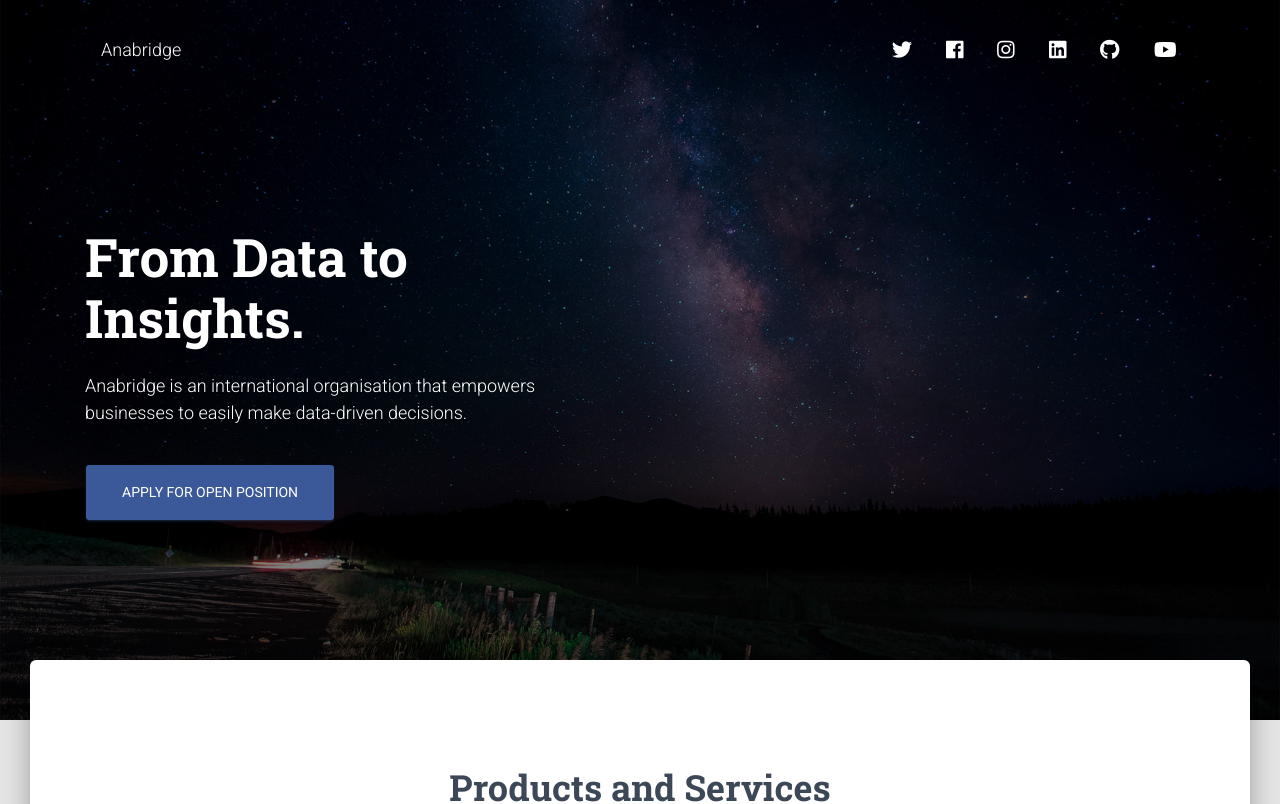
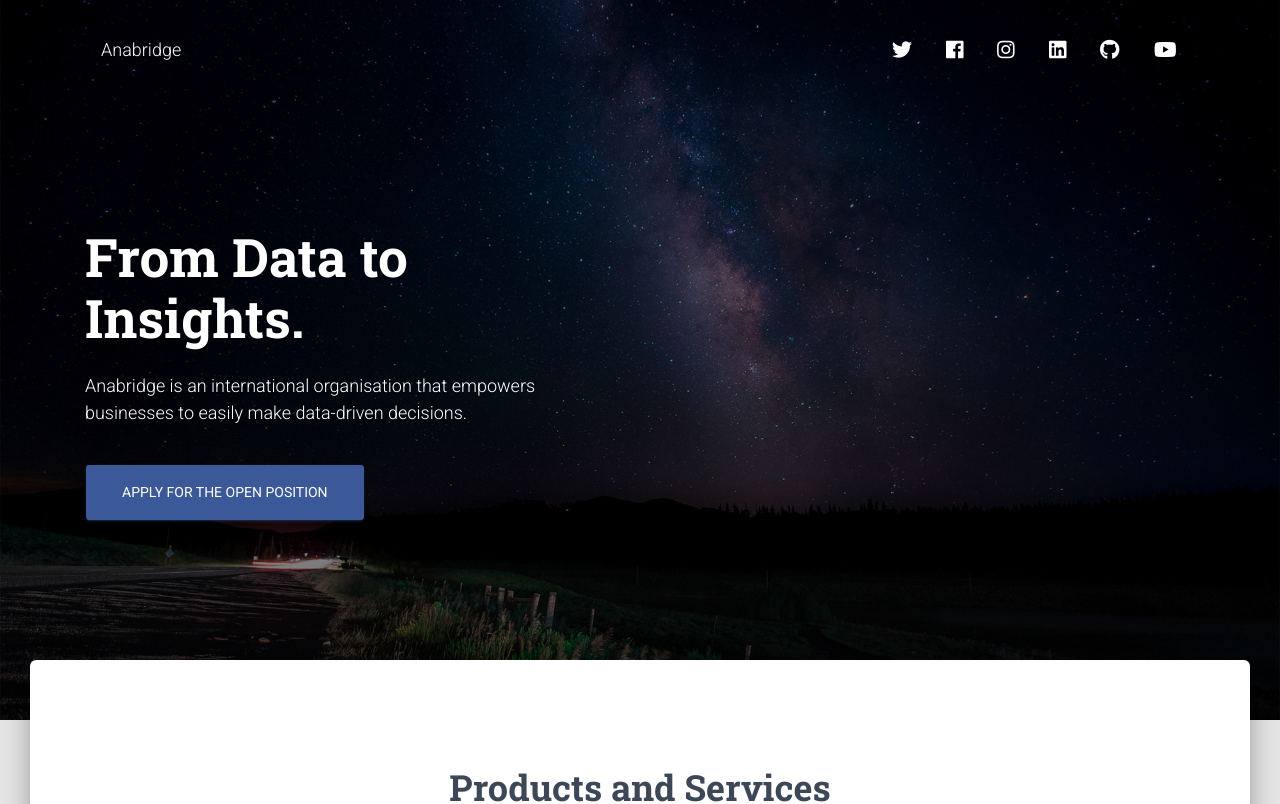
Before and after one commit to anabridge/anabridge-frontend, a React (Create React App) app in the folder bridge/: page / in a window 1280 px wide. Shown: the top 804 px of the page. Built offline with nearby package versions, Linux system fonts and the light colour scheme.

Commit message:
apply for open position

```diff
--- a/bridge/src/views/pages/LandingPage/LandingPage.js
+++ b/bridge/src/views/pages/LandingPage/LandingPage.js
@@ -64,7 +64,7 @@ export default function LandingPage(props) {
                 rel="noopener noreferrer"
               >
                 {/* <i className="fas fa-play" /> */}
-                Apply for open position
+                Apply for the open position
               </Button>
             </GridItem>
           </GridContainer>
```
